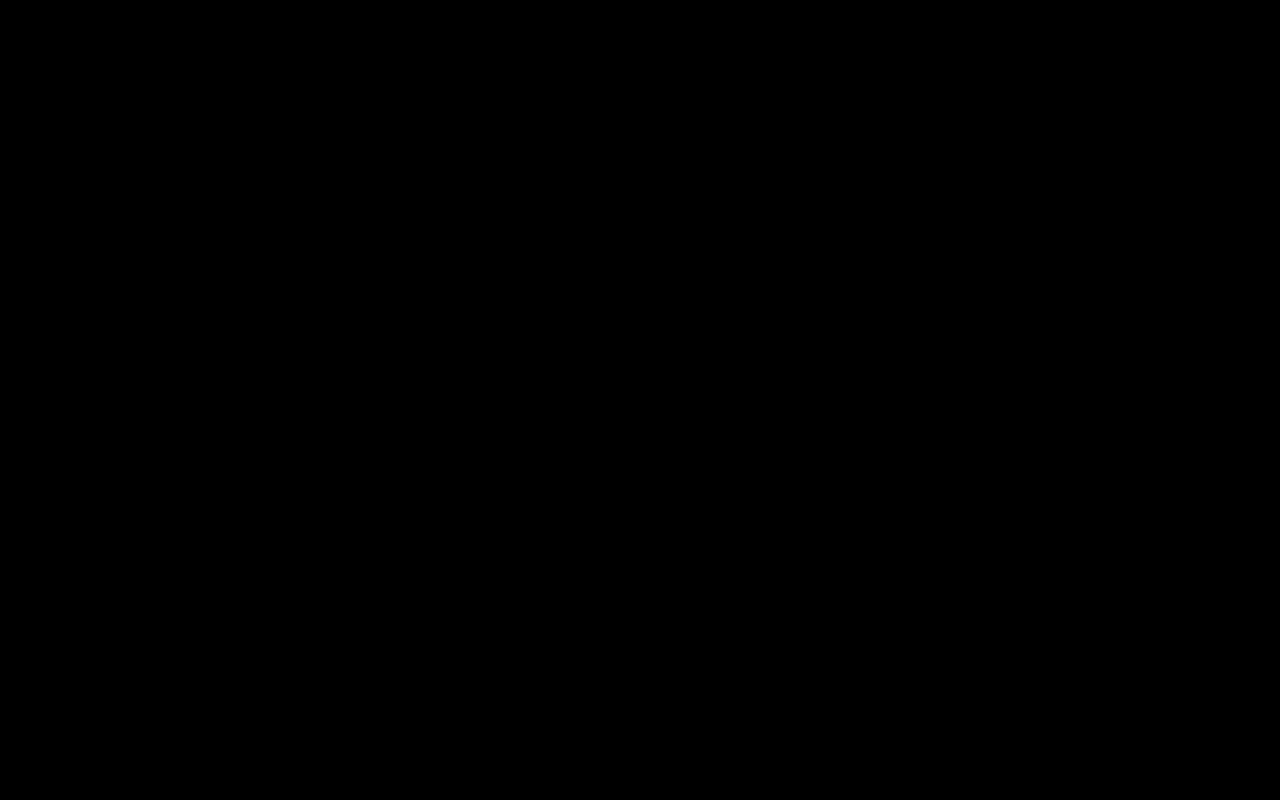
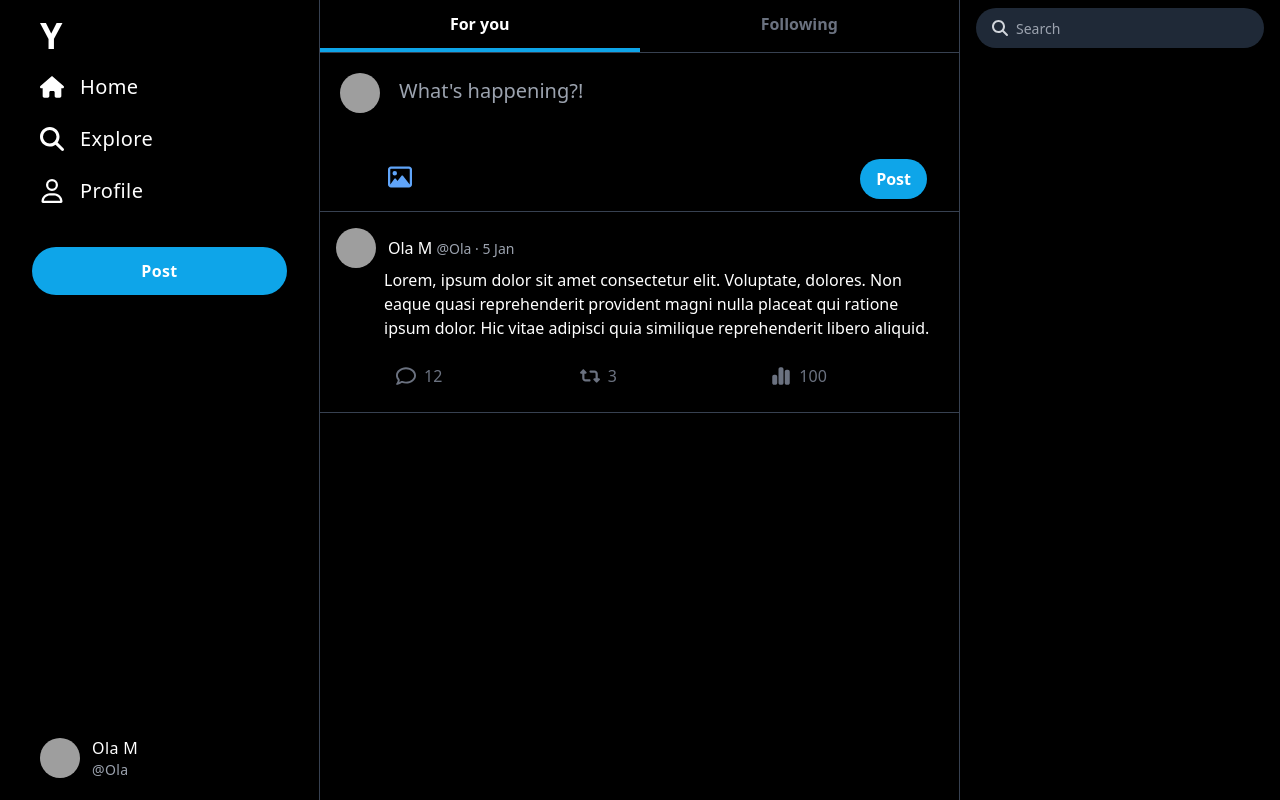
Before and after one commit to amordzon/serwis-Y, a Vue app in the folder client/: page /home in a window 1280 px wide. Before the commit this address had no page. Built offline with nearby package versions, Linux system fonts and the light colour scheme; grey boxes are pictures that could not be loaded.

Commit message:
feat: home

```diff
--- a/client/package.json
+++ b/client/package.json
@@ -8,6 +8,11 @@
     "lint": "vue-cli-service lint"
   },
   "dependencies": {
+    "@fortawesome/fontawesome-svg-core": "^6.5.1",
+    "@fortawesome/free-brands-svg-icons": "^6.5.1",
+    "@fortawesome/free-regular-svg-icons": "^6.5.1",
+    "@fortawesome/free-solid-svg-icons": "^6.5.1",
+    "@fortawesome/vue-fontawesome": "^3.0.5",
     "axios": "^1.6.3",
     "core-js": "^3.8.3",
     "sweetalert2": "^11.10.2",
--- a/client/src/App.vue
+++ b/client/src/App.vue
@@ -1,6 +1,6 @@
 <template>
-  <div class="m-4 p-4">
-    <router-view class="mx-auto my-4 mx-6"></router-view>
+  <div>
+    <router-view></router-view>
   </div>
 </template>
 
--- /dev/null
+++ b/client/src/components/SideBar.vue
@@ -0,0 +1,72 @@
+<template>
+  <div
+    class="w-3/12 px-6 py-1 text-white tracking-wide flex flex-col h-screen justify-between sticky top-0 border-r border-r-gray-700"
+  >
+    <nav class="mt-5 px-2">
+      <a
+        class="px-2 py-2 text-4xl font-bold leading-6 rounded-full hover:bg-gray-900 text-white cursor-pointer"
+        >Y
+      </a>
+      <a
+        class="group flex items-center px-2 py-3 mt-2 text-xl leading-6 rounded-full hover:bg-gray-900 text-white cursor-pointer"
+        target="_blank"
+      >
+        <font-awesome-icon icon="fa-solid fa-house" class="mr-4 h-6 w-6" /> Home
+      </a>
+      <a
+        class="mt-1 group flex items-center px-2 py-3 text-xl leading-6 rounded-full hover:bg-gray-900 cursor-pointer"
+        target="_blank"
+      >
+        <font-awesome-icon
+          icon="fa-solid fa-magnifying-glass"
+          class="mr-4 h-6 w-6"
+        />
+
+        Explore
+      </a>
+      <a
+        class="mt-1 group flex items-center px-2 py-3 text-xl leading-6 rounded-full hover:bg-gray-900 cursor-pointer"
+        target="_blank"
+      >
+        <font-awesome-icon icon="fa-regular fa-user" class="mr-4 h-6 w-6" />
+        Profile
+      </a>
+
+      <button
+        class="bg-sky-500 hover:bg-sky-600 w-full mt-8 text-white font-bold py-3 px-4 rounded-full"
+      >
+        Post
+      </button>
+    </nav>
+
+    <div
+      class="flex-shrink-0 flex hover:bg-blue-00 rounded-full p-4 mt-12 mr-2"
+    >
+      <a class="flex-shrink-0 group block" target="_blank">
+        <div class="flex items-center">
+          <div>
+            <img
+              class="inline-block h-10 w-10 rounded-full"
+              src="https://kis.agh.edu.pl/wp-content/uploads/2021/01/default-avatar-300x300.jpg"
+              alt=""
+            />
+          </div>
+          <div class="ml-3">
+            <p class="text-base leading-6 font-medium text-white">Ola M</p>
+            <p
+              class="text-sm leading-5 font-medium text-gray-400 group-hover:text-gray-300 transition ease-in-out duration-150"
+            >
+              @Ola
+            </p>
+          </div>
+        </div>
+      </a>
+    </div>
+  </div>
+</template>
+
+<script>
+export default {
+  name: "SideBar",
+};
+</script>
--- a/client/src/components/authentication/Authentication.vue
+++ b/client/src/components/authentication/Authentication.vue
@@ -1,5 +1,5 @@
 <template>
-  <div class="flex justify-center">
+  <div class="flex justify-center m-4 px-4 pb-4 pt-8">
     <div class="w-1/2 px-6 text-center">
       <h1 class="__logo">Y</h1>
     </div>
--- /dev/null
+++ b/client/src/components/home/Home.vue
@@ -0,0 +1,32 @@
+<template>
+  <div class="flex">
+    <SideBar></SideBar>
+    <div class="w-6/12 border-r border-r-gray-700">
+      <TweetsType></TweetsType>
+      <NewPost></NewPost>
+      <Tweets></Tweets>
+    </div>
+    <div class="w-3/12">
+      <Search></Search>
+    </div>
+  </div>
+</template>
+
+<script>
+import SideBar from "../SideBar";
+import TweetsType from "./TweetsType";
+import NewPost from "./NewPost";
+import Tweets from "./Tweets";
+import Search from "./Search";
+
+export default {
+  name: "HomePage",
+  components: {
+    SideBar,
+    TweetsType,
+    NewPost,
+    Tweets,
+    Search,
+  },
+};
+</script>
--- /dev/null
+++ b/client/src/components/home/NewPost.vue
@@ -0,0 +1,71 @@
+<template>
+  <div>
+    <hr class="border-gray-700" />
+    <div class="flex ml-3 mt-2">
+      <div class="m-2 w-12 py-1">
+        <img
+          class="h-10 w-10 rounded-full"
+          src="https://kis.agh.edu.pl/wp-content/uploads/2021/01/default-avatar-300x300.jpg"
+          alt=""
+        />
+      </div>
+      <div class="px-2 pt-2 mt-2">
+        <textarea
+          class="bg-transparent text-gray-400 font-normal text-xl w-full"
+          rows="2"
+          cols="50"
+          placeholder="What's happening?!"
+        ></textarea>
+      </div>
+    </div>
+
+    <div class="flex">
+      <div class="w-10"></div>
+
+      <div class="px-2">
+        <div class="flex-1 text-center px-1 py-1 m-2">
+          <a
+            class="mt-1 group flex items-center text-blue-400 px-2 py-2 text-base leading-6 font-medium rounded-full cursor-pointer"
+            target="_blank"
+            title="Media"
+          >
+            <font-awesome-icon
+              icon="fa-regular fa-image"
+              class="text-center h-7 w-6"
+            />
+          </a>
+        </div>
+      </div>
+
+      <div class="flex-1">
+        <button
+          class="bg-sky-500 mt-5 hover:bg-sky-600 text-white font-semibold py-2 px-4 rounded-full mr-8 float-right"
+        >
+          Post
+        </button>
+      </div>
+    </div>
+
+    <hr class="border-gray-700" />
+  </div>
+</template>
+
+<script>
+export default {
+  name: "NewPost",
+};
+</script>
+
+<style scoped>
+textarea {
+  border: none;
+  overflow: auto;
+  outline: none;
+
+  -webkit-box-shadow: none;
+  -moz-box-shadow: none;
+  box-shadow: none;
+
+  resize: none;
+}
+</style>
--- /dev/null
+++ b/client/src/components/home/Search.vue
@@ -0,0 +1,23 @@
+<template>
+  <div class="text-gray-300 w-full py-2 px-4 pb-0">
+    <button type="submit" class="absolute ml-4 mt-2 mr-4">
+      <font-awesome-icon
+        icon="fa-solid fa-magnifying-glass"
+        class="h-4 w-4 fill-current"
+      />
+    </button>
+
+    <input
+      type="search"
+      name="search"
+      placeholder="Search"
+      class="bg-gray-800 h-10 px-10 pr-5 w-full rounded-3xl text-sm focus:outline-none shadow rounded border-0"
+    />
+  </div>
+</template>
+
+<script>
+export default {
+  name: "SearchComponent",
+};
+</script>
--- /dev/null
+++ b/client/src/components/home/Tweets.vue
@@ -0,0 +1,85 @@
+<template>
+  <div>
+    <div class="flex flex-shrink-0 p-4 pb-0">
+      <a class="flex-shrink-0 group block" target="_blank">
+        <div class="flex items-center">
+          <div>
+            <img
+              class="inline-block h-10 w-10 rounded-full"
+              src="https://kis.agh.edu.pl/wp-content/uploads/2021/01/default-avatar-300x300.jpg"
+              alt=""
+            />
+          </div>
+          <div class="ml-3">
+            <p class="text-base font-medium text-white">
+              Ola M
+              <span class="text-sm font-medium text-gray-400">
+                @Ola · 5 Jan
+              </span>
+            </p>
+          </div>
+        </div>
+      </a>
+    </div>
+    <div class="pl-16 pr-4">
+      <p class="text-base width-auto font-light text-white">
+        Lorem, ipsum dolor sit amet consectetur elit. Voluptate, dolores. Non
+        eaque quasi reprehenderit provident magni nulla placeat qui ratione
+        ipsum dolor. Hic vitae adipisci quia similique reprehenderit libero
+        aliquid.
+      </p>
+
+      <div class="flex">
+        <div class="w-full">
+          <div class="flex items-center">
+            <div class="flex-1 text-center">
+              <a
+                class="group flex items-center text-gray-500 px-3 py-2 text-base font-light rounded-full"
+                target="_blank"
+              >
+                <font-awesome-icon
+                  icon="fa-regular fa-comment"
+                  class="text-center h-5 w-5 mr-2"
+                />
+                12
+              </a>
+            </div>
+
+            <div class="flex-1 text-center py-2 m-2">
+              <a
+                class="group flex items-center text-gray-500 px-3 py-2 text-base font-light rounded-full"
+                target="_blank"
+              >
+                <font-awesome-icon
+                  icon="fa-solid fa-retweet"
+                  class="text-center h-5 w-5 mr-2"
+                />
+                3
+              </a>
+            </div>
+
+            <div class="flex-1 text-center py-2 m-2">
+              <a
+                class="group flex items-center text-gray-500 px-3 py-2 text-base font-light rounded-full"
+                target="_blank"
+              >
+                <font-awesome-icon
+                  icon="fa-solid fa-chart-simple"
+                  class="text-center h-5 w-5 mr-2"
+                />
+                100
+              </a>
+            </div>
+          </div>
+        </div>
+      </div>
+    </div>
+    <hr class="border-gray-700" />
+  </div>
+</template>
+
+<script>
+export default {
+  name: "TweetsComponent",
+};
+</script>
--- /dev/null
+++ b/client/src/components/home/TweetsType.vue
@@ -0,0 +1,20 @@
+<template>
+  <div class="flex justify-around text-center">
+    <h2
+      class="px-4 py-3 text-base font-semibold text-white border-b-4 border-sky-500 hover:bg-gray-800 w-full"
+    >
+      For you
+    </h2>
+    <h2
+      class="px-4 py-3 text-base font-semibold text-gray-500 hover:bg-gray-800 w-full"
+    >
+      Following
+    </h2>
+  </div>
+</template>
+
+<script>
+export default {
+  name: "TweetsType",
+};
+</script>
--- a/client/src/main.js
+++ b/client/src/main.js
@@ -2,5 +2,32 @@ import { createApp } from "vue";
 import App from "./App.vue";
 import router from "./router";
 import "./index.css";
+import { library } from "@fortawesome/fontawesome-svg-core";
+import {
+  faHouse,
+  faMagnifyingGlass,
+  faRetweet,
+  faChartSimple,
+} from "@fortawesome/free-solid-svg-icons";
+import {
+  faUser,
+  faImage,
+  faComment,
+} from "@fortawesome/free-regular-svg-icons";
 
-createApp(App).use(router).mount("#app");
+import { FontAwesomeIcon } from "@fortawesome/vue-fontawesome";
+
+library.add(
+  faHouse,
+  faMagnifyingGlass,
+  faUser,
+  faImage,
+  faComment,
+  faRetweet,
+  faChartSimple
+);
+
+createApp(App)
+  .component("font-awesome-icon", FontAwesomeIcon)
+  .use(router)
+  .mount("#app");
--- a/client/src/router/index.js
+++ b/client/src/router/index.js
@@ -1,7 +1,11 @@
 import { createRouter, createWebHistory } from "vue-router";
 import Authentication from "../components/authentication/Authentication.vue";
+import Home from "../components/home/Home.vue";
 
-const routes = [{ path: "/", component: Authentication }];
+const routes = [
+  { path: "/", component: Authentication },
+  { path: "/home", component: Home },
+];
 
 const router = createRouter({
   history: createWebHistory(),
```
Also changed, not shown: 1 other file (tests, documents, lock files or other folders).
